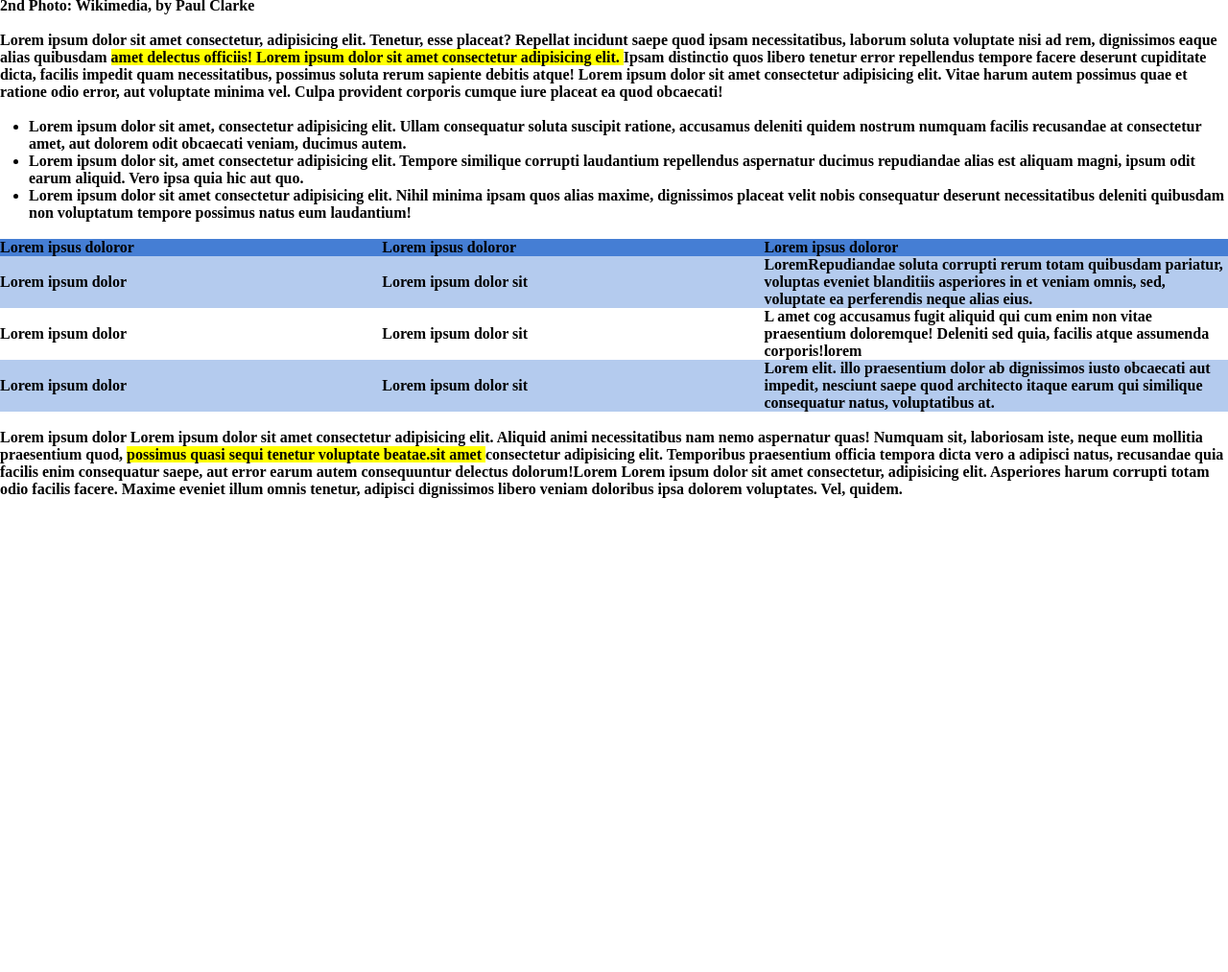
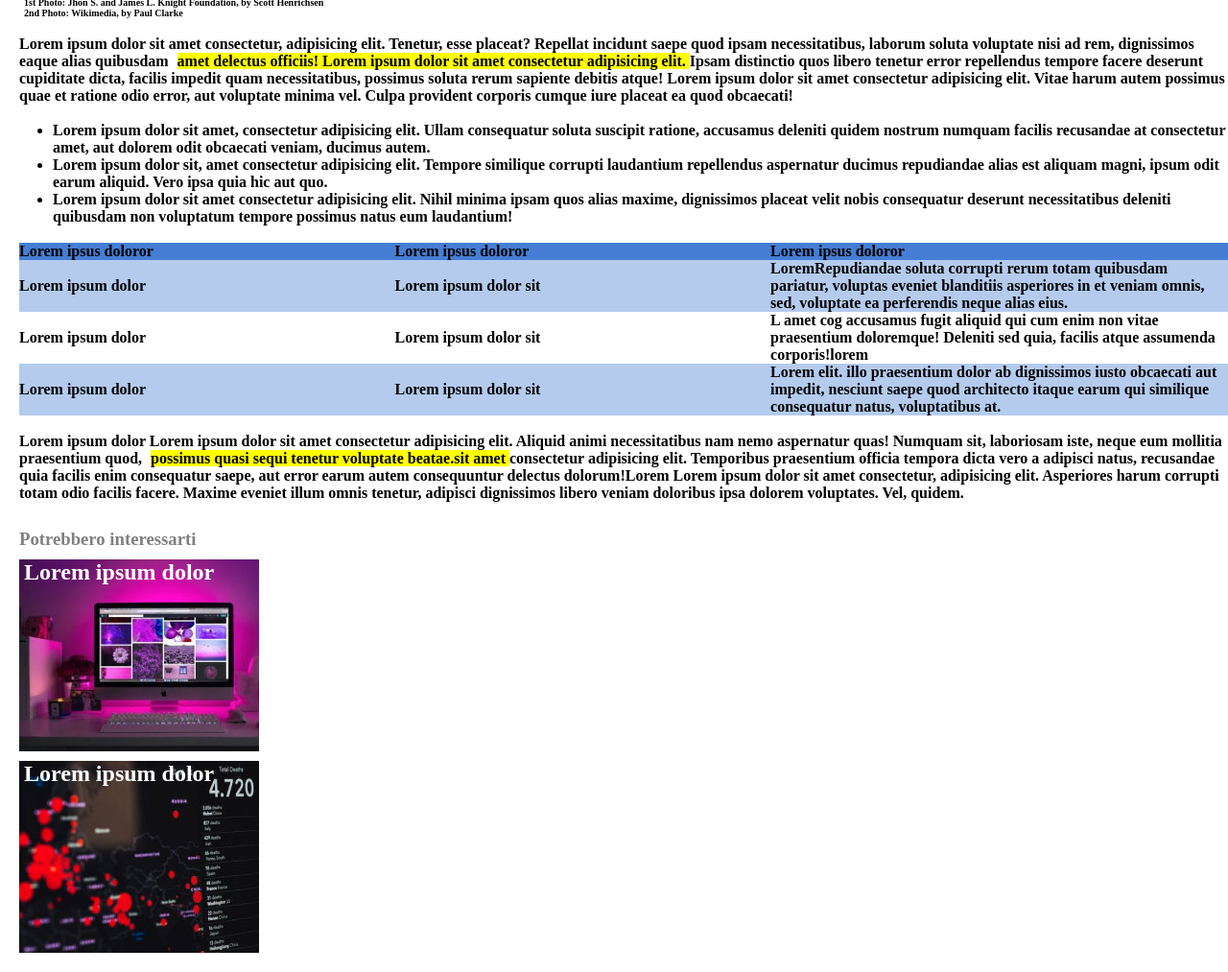
Before and after one commit to samuelebruni/html-css-booleaner, a plain HTML site: page index.html in a window 1280 px wide. Shown: the part 693-1706 px from the top of the page at 96% size. Before the commit the page ends 1230 px from the top, so only its background shows below. Drawn offline with Linux system fonts and the light colour scheme.

Commit message:
fix again header, fix main and process footer

```diff
--- a/css/style.css
+++ b/css/style.css
@@ -2,6 +2,7 @@
     margin: 0;
     padding: 0;
     box-sizing: border-box;
+    margin-left: 5px;
 }
 
 #logo{
@@ -20,10 +21,21 @@ header h1 {
     font-size: 50px;
 }
 
+#date{
+    color: grey;
+    font-size: x-small;
+    margin-bottom: 15px;
+}
+
 
 .undertitle {
     color:grey;
-    margin: 0;
+    margin-top: 10px;
+}
+
+.description{
+font-size: x-small;
+font-weight: bold;
 }
 
 .yellowtext{
@@ -41,7 +53,6 @@ ul {
 table, td, th, tr {
     border-spacing: 0;
     text-align: left;
-    border: 1000px;
   }
 
 thead{
@@ -55,3 +66,22 @@ thead{
 th{
     width: 1%
 }
+
+#firstfootimage{
+    height: 200px;
+    width: 250px;
+    margin-top: 10px;
+    background-image: url(/img/monitor.jpg);
+    background-repeat: no-repeat;
+    color: white;
+}
+
+#secondfootimage{
+    height: 200px;
+    width: 250px;
+    margin-top: 10px;
+    background-image: url(/img/graph.jpg);
+    background-repeat: no-repeat;
+    color: white;
+    margin-bottom: 20px;
+}
--- a/index.html
+++ b/index.html
@@ -14,15 +14,15 @@
         <section>
             <h1>Internet deve essere al servizio del "bene pubblico": il manifesto di Tim Barners-Lee</h1>
             <h3 class="undertitle">Scritto da<span style="color: rgb(69, 126, 212);">The Booleaner</span></h3>
-            <p class="undertitle">il 10/10/2020</p>
+            <p id="date">il 10/10/2020</p>
         </section>
         <!--/title article-->
 
         <section>
             <img src="img/tim-1.jpg" alt="">
             <img src="img/tim-2.jpg" alt="">
-            <p class="big">1st Photo: Jhon S. and James L. Knight Foundation, by Scott Henrichsen</p>
-            <p class="big">2nd Photo: Wikimedia, by Paul Clarke</p>
+            <p class="description">1st Photo: Jhon S. and James L. Knight Foundation, by Scott Henrichsen</p>
+            <p class="description">2nd Photo: Wikimedia, by Paul Clarke</p>
         </section>
         <!--/image article-->
 
@@ -33,12 +33,15 @@
         <br>
         <p class="big">Lorem ipsum dolor sit amet consectetur, adipisicing elit. Tenetur, esse placeat? Repellat incidunt saepe quod ipsam necessitatibus, laborum soluta voluptate nisi ad rem, dignissimos eaque alias quibusdam <span class="yellowtext"> amet delectus officiis! Lorem ipsum dolor sit amet consectetur adipisicing elit. </span> Ipsam distinctio quos libero tenetur error repellendus tempore facere deserunt cupiditate dicta, facilis impedit quam necessitatibus, possimus soluta rerum sapiente debitis atque! Lorem ipsum dolor sit amet consectetur adipisicing elit. Vitae harum autem possimus quae et ratione odio error, aut voluptate minima vel. Culpa provident corporis cumque iure placeat ea quod obcaecati!</p>
         <br>
+
         <ul class="big">
             <li>Lorem ipsum dolor sit amet, consectetur adipisicing elit. Ullam consequatur soluta suscipit ratione, accusamus deleniti quidem nostrum numquam facilis recusandae at consectetur amet, aut dolorem odit obcaecati veniam, ducimus autem.</li>
             <li>Lorem ipsum dolor sit, amet consectetur adipisicing elit. Tempore similique corrupti laudantium repellendus aspernatur ducimus repudiandae alias est aliquam magni, ipsum odit earum aliquid. Vero ipsa quia hic aut quo.</li>
             <li>Lorem ipsum dolor sit amet consectetur adipisicing elit. Nihil minima ipsam quos alias maxime, dignissimos placeat velit nobis consequatur deserunt necessitatibus deleniti quibusdam non voluptatum tempore possimus natus eum laudantium!</li>
         </ul>
+        <!--/list-->
         <br>
+
         <table>
             <thead>
                 <tr>
@@ -66,13 +69,19 @@
             </tbody>
 
         </table>
+        <!--/table-->
         <br>
         <p class="big">Lorem ipsum dolor Lorem ipsum dolor sit amet consectetur adipisicing elit. Aliquid animi necessitatibus nam nemo aspernatur quas! Numquam sit, laboriosam iste, neque eum mollitia praesentium quod, <span class="yellowtext">possimus quasi sequi tenetur voluptate beatae.sit amet </span> consectetur adipisicing elit. Temporibus praesentium officia tempora dicta vero a adipisci natus, recusandae quia facilis enim consequatur saepe, aut error earum autem consequuntur delectus dolorum!Lorem Lorem ipsum dolor sit amet consectetur, adipisicing elit. Asperiores harum corrupti totam odio facilis facere. Maxime eveniet illum omnis tenetur, adipisci dignissimos libero veniam doloribus ipsa dolorem voluptates. Vel, quidem.</p>
         <br>
 
     </main>
+    <!--/main-->
 
     <footer>
+
+        <h3 class="undertitle">Potrebbero interessarti</h3>
+        <div id="firstfootimage"><h2>Lorem ipsum dolor</h2></div>
+        <div id="secondfootimage"><h2>Lorem ipsum dolor</h2></div>
 
     </footer>
 
```
